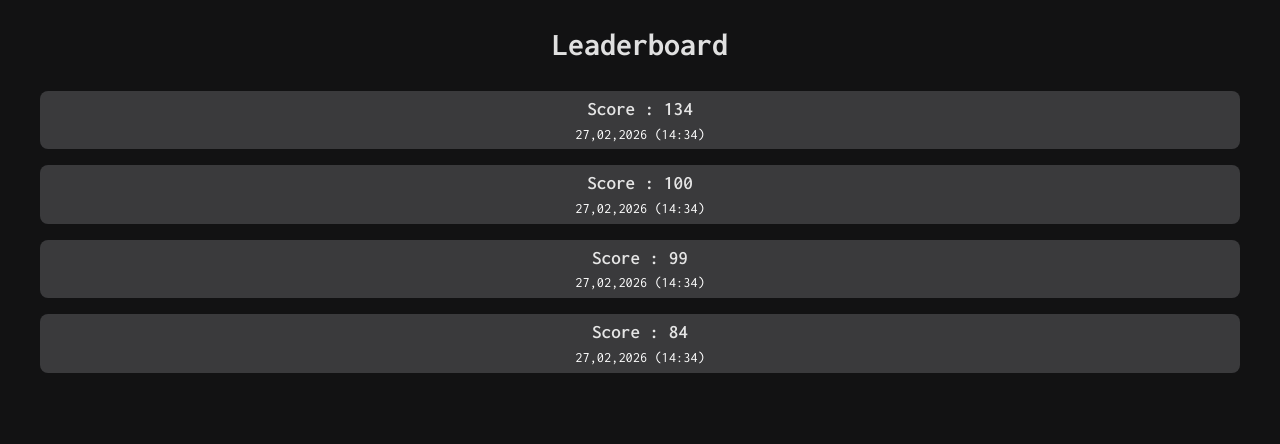
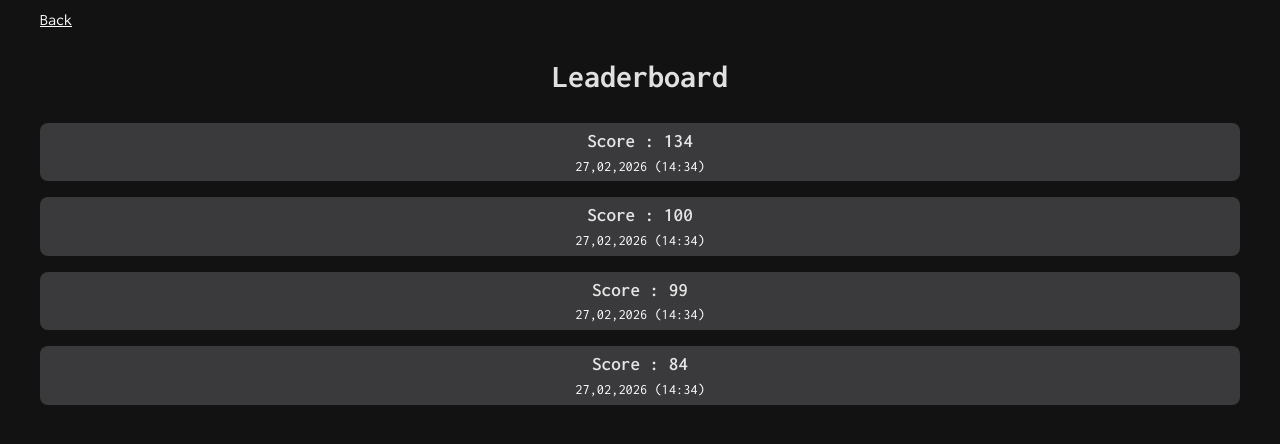
Before and after one commit to wai-lin/m8_react, a React (Vite) app: page /leaderboard in a window 1280 px wide. Shown: the top 444 px of the page. Built offline with nearby package versions, Linux system fonts and the light colour scheme.

Commit message:
feat: added back link from leaderboard

```diff
--- a/src/Leaderboard/Leaderboard.module.css
+++ b/src/Leaderboard/Leaderboard.module.css
@@ -1,5 +1,9 @@
 .title {
 	text-align: center;
+}
+
+.link {
+	color: var(--word-color);
 }
 
 .scores {
--- a/src/Leaderboard/Leaderboard.tsx
+++ b/src/Leaderboard/Leaderboard.tsx
@@ -1,4 +1,5 @@
 import { format } from "date-fns"
+import { Link } from "react-router"
 import styles from "./Leaderboard.module.css"
 
 const dateFmt = "dd,MM,y (k:mm)"
@@ -13,6 +14,12 @@ const scores = [
 export function Leaderboard() {
 	return (
 		<main className="container">
+			<nav>
+				<Link to="/" className={styles.link}>
+					Back
+				</Link>
+			</nav>
+
 			<h1 className={styles.title}>Leaderboard</h1>
 
 			<ul className={styles.scores}>
```
